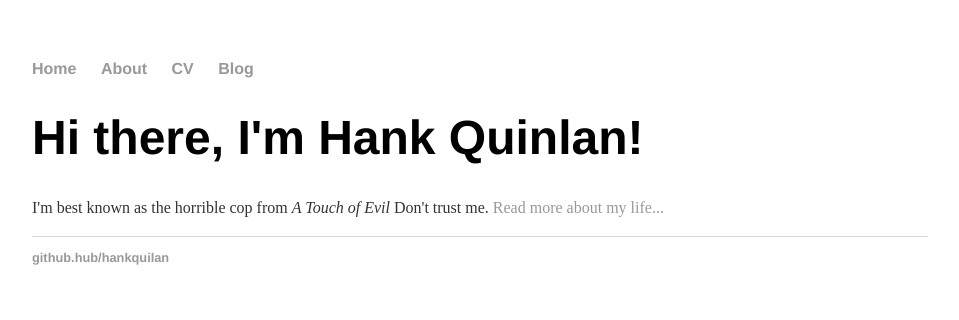
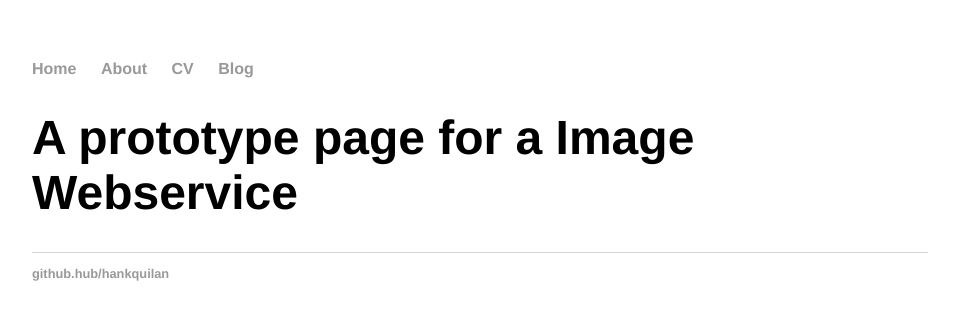
Before and after one commit to abigialbuchman/abigailbuchman.github.io, a Jekyll site: the page built from index.html, in a window 1280 px wide. Shown: the top 320 px of the page, without its empty margins (160-1119 px from the left). Built offline with Jekyll 4.4.1, drawn with Linux system fonts in a browser that asks for light colours.

Commit message:
create index.html
updating the index so that the homepage says what it is.

```diff
--- a/index.html
+++ b/index.html
@@ -1,8 +1,8 @@
 ---
 layout: default
-title: Hank Quinlan, Horrible Cop
+title: Image WebService
 ---
 <div class="blurb">
-	<h1>Hi there, I'm Hank Quinlan!</h1>
-	<p>I'm best known as the horrible cop from <em>A Touch of Evil</em> Don't trust me. <a href="/about">Read more about my life...</a></p>
+	<h1>A prototype page for a Image Webservice</h1>
+	<p></p>
 </div><!-- /.blurb -->
```
